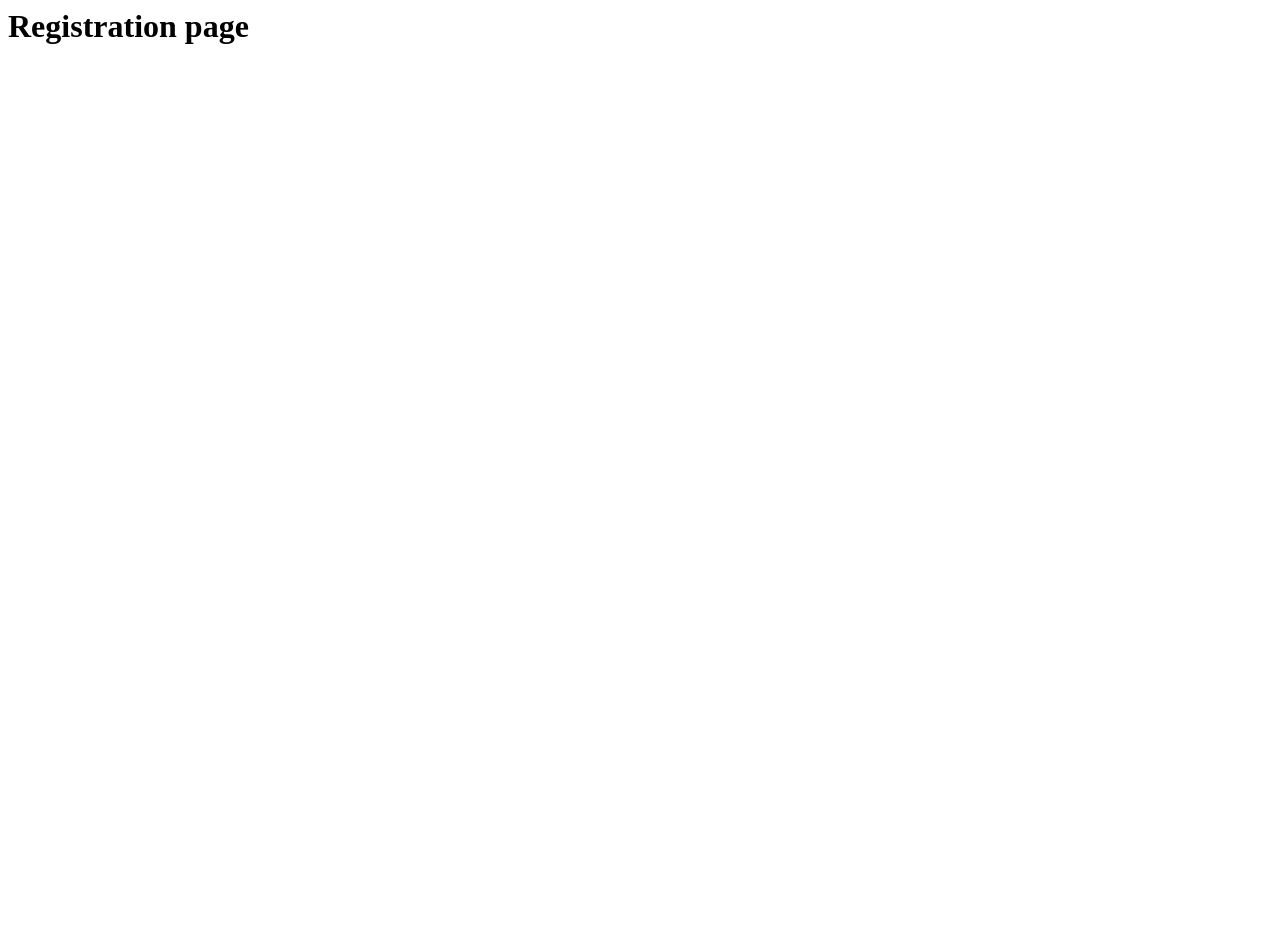
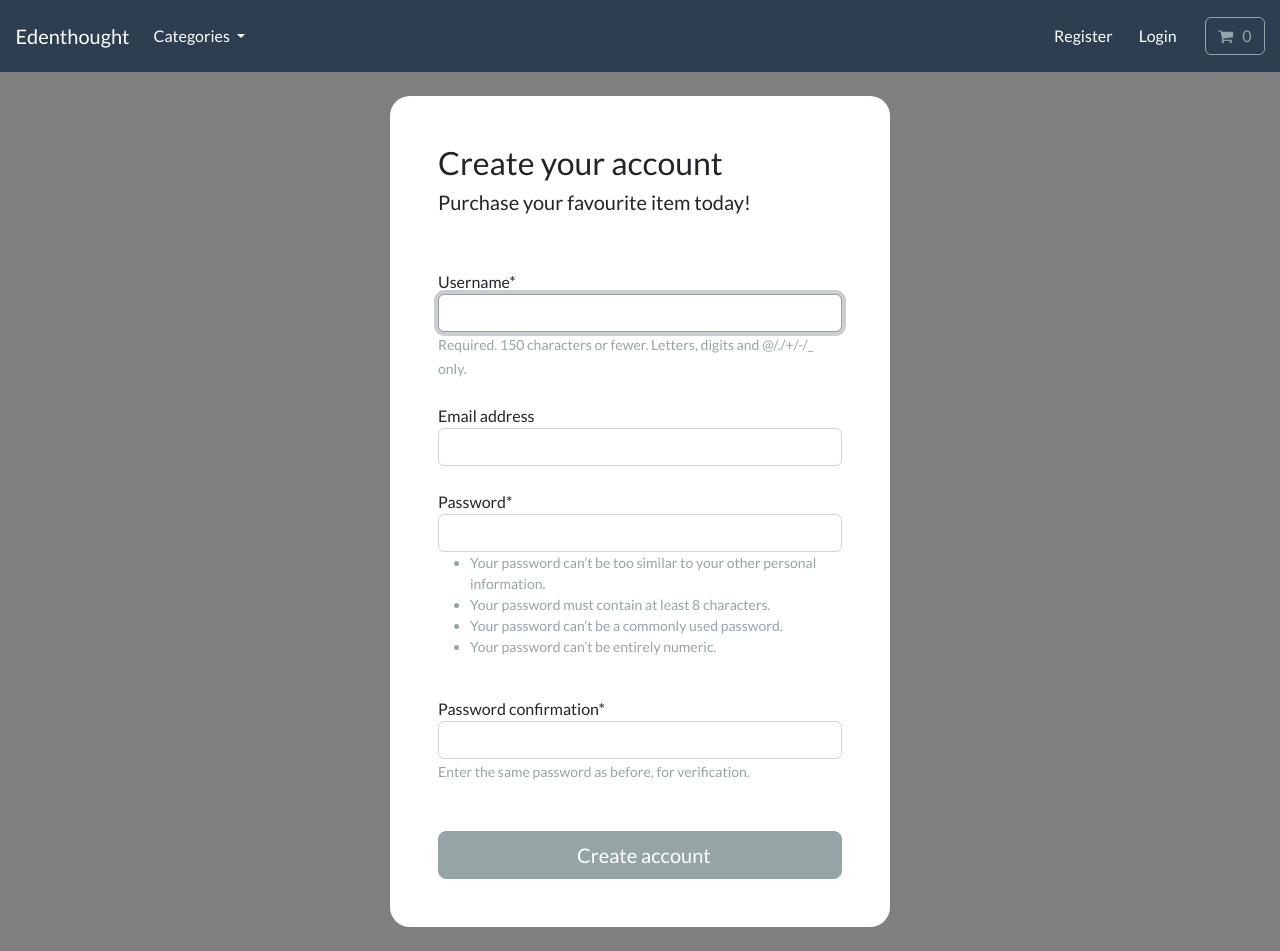
Before and after one commit to ShohanMir/Djanog-ecommerce-API, a Django app: page /account/register/ in a window 1280 px wide. Before the commit the page is almost empty. Before the commit the page ends 44 px from the top, so only its background shows below. Run offline with Django 4.2, Linux system fonts and the light colour scheme; data comes from the database, SQL or seed files in the repository; both versions use the stored data as it was after the commit; some libraries are stand-ins or nearby versions.

Commit message:
user verification prototype

```diff
--- a/account/forms.py
+++ b/account/forms.py
@@ -11,11 +11,14 @@ class CreateUserForm(UserCreationForm):
     def __ini__(self, *args, **kwargs):
         super(CreateUserForm).__init__(*args, **kwargs)
 
+        self.fields['email'].required = True
+
     #email validation
     def clean_email(self):
         email = self.cleaned_data.get('email')
 
         if User.objects.filter(email=email).exists():
             raise forms.ValidationError('The email is invalid')
-        if len(email > 350):
+        if len(email) >= 350:
             raise forms.ValidationError('Your email is too long!')
+        return email
--- a/account/templates/account/registration/register.html
+++ b/account/templates/account/registration/register.html
@@ -1 +1,31 @@
-<h1>Registration page</h1>
+{% include 'store/base.html' %}
+{% load static %}
+{% load crispy_forms_tags %}
+{% block content %}
+
+
+<body class="bg-color">
+    <br>
+    <div class="container bg-white shadow-md p-5 form-layout" >
+        <h3>Create your account</h3>
+        <h5>Purchase your favourite item today!</h5>
+        <br>
+        <br>
+        <form mthod="POST" autocomplete="off">
+            {% csrf_token %}
+            {{form.username|as_crispy_field}}
+            <br>
+            {{form.email|as_crispy_field}}
+            <br>
+            {{form.password1|as_crispy_field}}
+            <br>
+            {{form.password2|as_crispy_field}}
+
+            <br><br>
+            <button type="submit" class="btn btn-secondary btn-lg w-100 btn-block p-2">&nbsp; Create account</button>
+        </form>
+    </div>
+</body>
+<br>
+
+{%endblock%}
--- a/account/urls.py
+++ b/account/urls.py
@@ -3,5 +3,9 @@ from django.urls import path
 from . import views
 
 urlpatterns = [
-    path('register/', views.register, name='register')
+    path('register/', views.register, name='register'),
+    path('email-verification', views.email_verification, name='email-verification'),
+    path('email-verification-sent', views.email_verification_sent, name='email-verification-sent'),
+    path('email-verification-success', views.email_verification_success, name='email-verifaction-sucess'),
+    path('email-verification-failed', views.email_verification_failed, name='email-verifaction-failed'),
 ]
--- a/account/views.py
+++ b/account/views.py
@@ -1,4 +1,5 @@
 from django.shortcuts import redirect, render
+from django.http import HttpResponseBadRequest
 
 from .forms import CreateUserForm
 
@@ -11,7 +12,19 @@ def register(request):
         form = CreateUserForm(request.POST)
         if form.isValid():
             form.save()
-            return redirect('')
+            return redirect('store')
 
     context = {'form': form}
-    return render(request, 'account/registration/register.html', context)
+    return render(request, 'account/registration/register.html', context=context)
+
+def email_verification(request):
+    pass
+
+def email_verification_sent(request):
+    pass
+
+def email_verification_success(request):
+    pass
+
+def email_verification_failed(request):
+    pass
--- /dev/null
+++ b/static/css/style.css
@@ -0,0 +1,8 @@
+.form-layout{
+    border-radius: 20px;
+    width: 500px;
+}
+
+.bg-color{
+    background-color: gray;
+}
--- a/store/templates/store/base.html
+++ b/store/templates/store/base.html
@@ -20,6 +20,7 @@
       href="https://cdnjs.cloudflare.com/ajax/libs/font-awesome/4.7.0/css/font-awesome.min.css"
     />
 
+    <link rel="stylesheet" href="{% static 'css/style.css' %}">
     <!-- JavaScript -->
 
     <script
```
Also changed, not shown: ecommerce/settings.py (+6 -1 lines), account/templates/account/registration/email-verification-failed.html (added), account/templates/account/registration/email-verification-sent.html (added), account/templates/account/registration/email-verification-success.html (added), account/templates/account/registration/email-verification.html (added), db.sqlite3.
